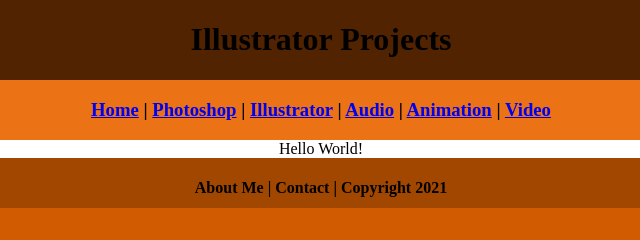
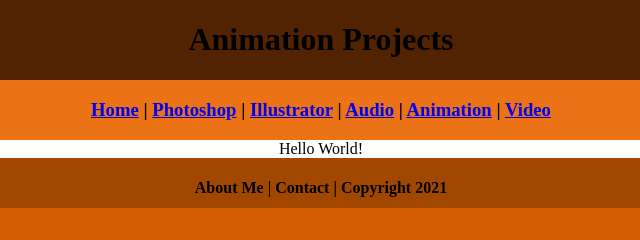
Before and after one commit to Flipperskate199/b3digitalmediaportfolio2023, a plain HTML site: page animation/index.html in a window 1280 px wide. Shown: the full height of the page, 319-959 px from the left. Drawn offline with Linux system fonts and the light colour scheme.

Commit message:
Update index.html

```diff
--- a/animation/index.html
+++ b/animation/index.html
@@ -9,7 +9,7 @@
 <body>
 <div class="container">
   <div class="header">
-  	<h1>Illustrator Projects</h1>
+  	<h1>Animation Projects</h1>
   </div>
   <div class="nav">
     <h3> <a href="../index.html">Home</a> | <a href="../raster/index.html">Photoshop</a> | <a href="..vector/index.html">Illustrator</a> | <a href="../audio/index.html">Audio</a> | <a href="index.html">Animation</a> | <a href="../video/index.html">Video</a></h3>
```
